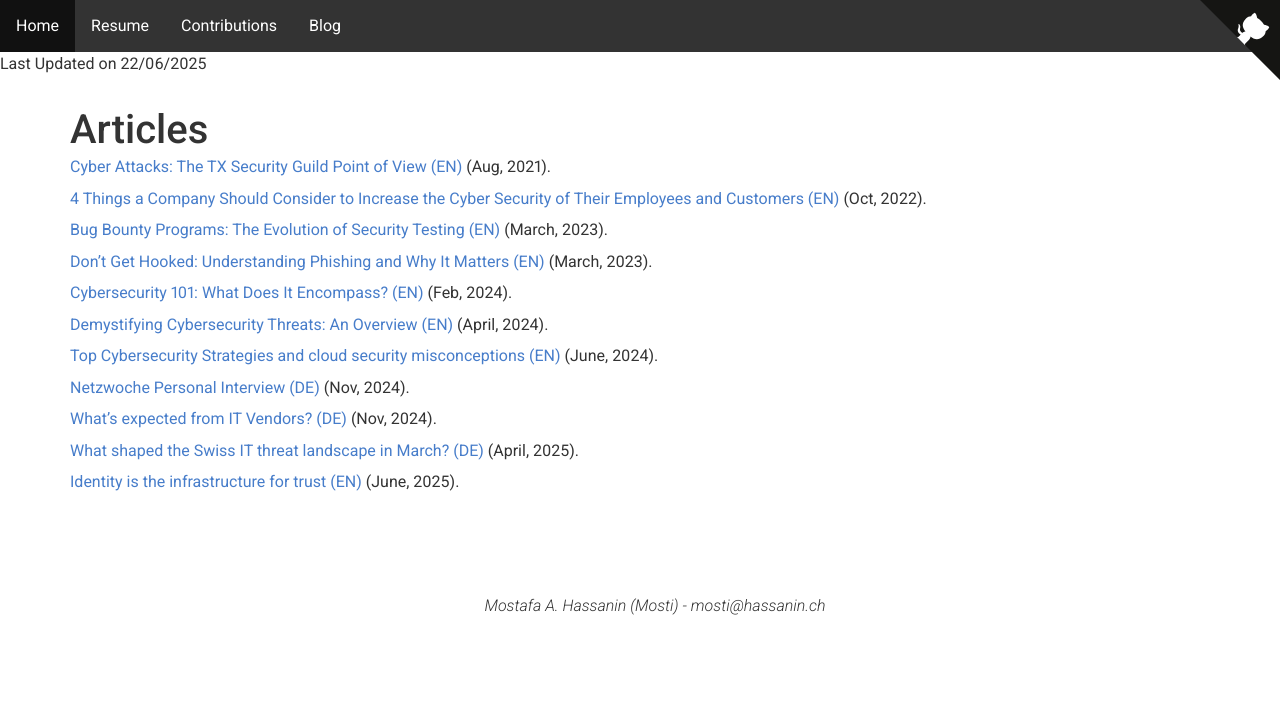
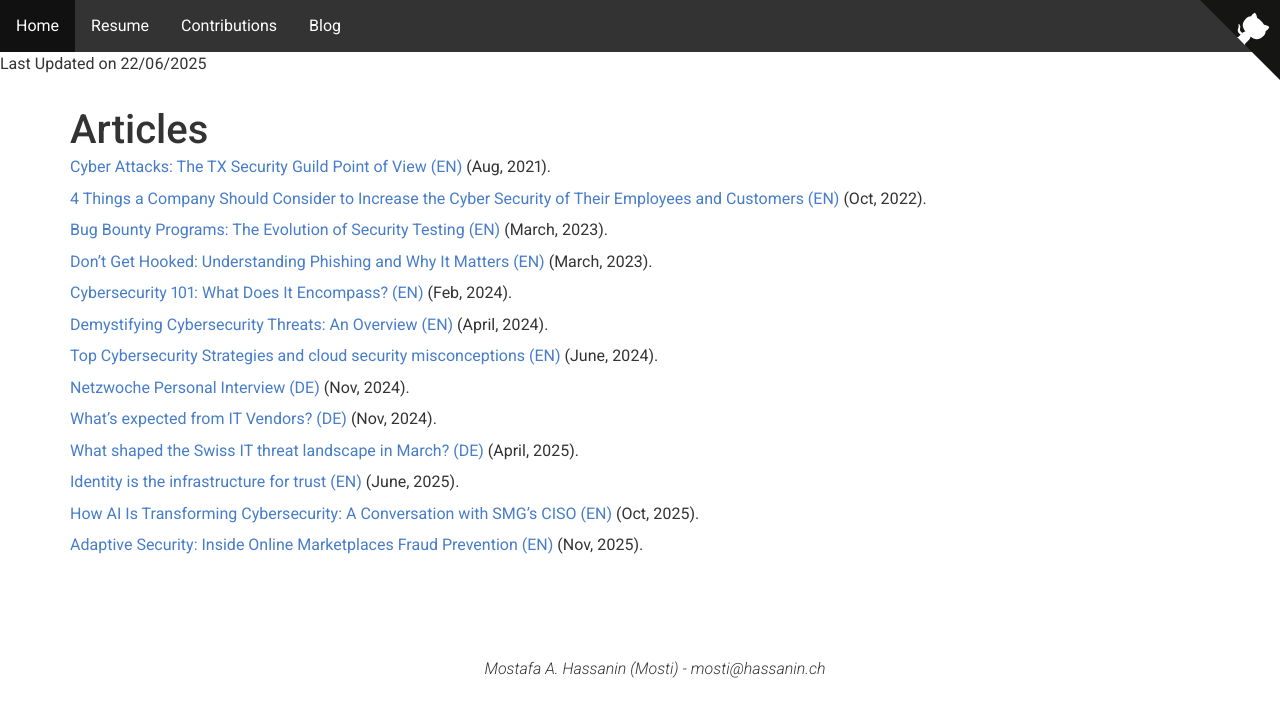
Before and after one commit to mabdelmoez/mabdelmoez.github.io, a Jekyll site: the page built from blog.md, in a window 1280 px wide. Shown: the top 717 px of the page. Built offline with Jekyll 4.4.1, drawn with Linux system fonts in a browser that asks for light colours; nearby versions of some CDN libraries; a style sheet for code colours, icons or effects is not loaded; our own code applies the rules of GitHub Pages for plain Markdown files.

Commit message:
Update blog.md

```diff
--- a/blog.md
+++ b/blog.md
@@ -24,3 +24,7 @@ layout: dull
 [What shaped the Swiss IT threat landscape in March? (DE)](https://www.swisscybersecurity.net/news/2025-04-02/was-die-schweizer-it-bedrohungslandschaft-im-maerz-gepraegt-hat) (April, 2025).
 
 [Identity is the infrastructure for trust (EN)](https://identityweek.net/how-does-swiss-marketplace-monitor-identity-verification-across-its-whole-ecommerce-ecosystem) (June, 2025).
+
+[How AI Is Transforming Cybersecurity: A Conversation with SMG’s CISO (EN)](https://swissmarketplace.group/how-ai-is-transforming-cybersecurity-a-conversation-with-smgs-ciso/) (Oct, 2025).
+
+[Adaptive Security: Inside Online Marketplaces Fraud Prevention (EN)](https://swissmarketplace.group/tech-blog/risk-score-model/) (Nov, 2025).
```
